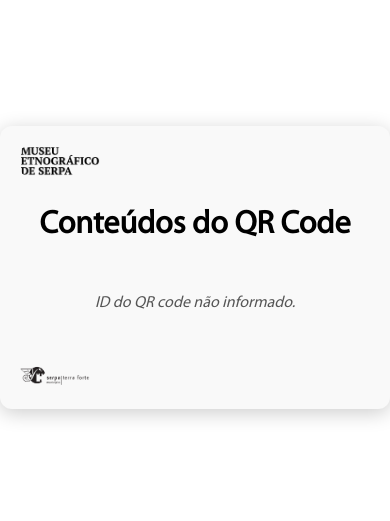
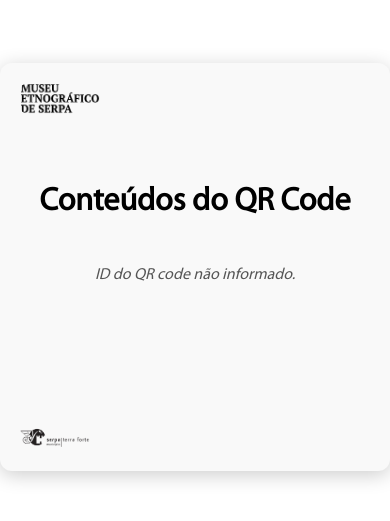
Before and after one commit to rafaeltestes17/qrcodesaudio, a website: page public/qrcode.html in a window 390 px wide. Shown: the part 155-676 px from the top of the page. Drawn offline with Linux system fonts and the light colour scheme.

Commit message:
Atualiza página de QR code para versão responsiva v9

```diff
--- a/public/qrcode.html
+++ b/public/qrcode.html
@@ -2,17 +2,18 @@
 <html lang="pt">
 <head>
 <meta charset="UTF-8">
+<meta name="viewport" content="width=device-width, initial-scale=1.0">
 <title>Conteúdos do QR Code</title>
 <style>
   @font-face {
-    font-family: 'MyriadPro-Regular_0';
+    font-family: 'MyriadPro-Regular';
     src: url('imagens/MyriadPro-Regular_0.otf') format('opentype');
     font-weight: normal;
     font-style: normal;
   }
 
   body {
-    font-family: 'MyriadPro-Regular_0', Arial, sans-serif;
+    font-family: 'MyriadPro-Regular';
     background-color: #ffffff;
     margin: 0;
     padding: 0;
@@ -27,13 +28,18 @@
     width: 500px;
     max-width: 95%;
     background: #f9f9f9;
-    padding: 100px 30px 100px 30px;
+    padding: 150px 30px 150px 30px; /* espaçamento maior para logo topo e fundo */
     box-shadow: 0 4px 20px rgba(0, 0, 0, 0.2);
     border-radius: 12px;
     display: flex;
     overflow-y: auto;
     align-items: stretch;
     flex-direction: column;
+  }
+
+  #content-container {
+    margin-top: 20px; /* reduzindo espaçamento entre título e botões */
+    margin-bottom: 50px; /* mantém espaço para logo de baixo */
   }
 
   .container-wrapper img.logo-top {
@@ -53,14 +59,15 @@
   }
 
   h1 {
-    font-family: 'MyriadPro-Regular_0';
+    font-family: 'MyriadPro-Regular';
     color: #000;
     margin-top: 0;
-    margin-bottom: 30px;
+    margin-bottom: 5px; /* antes era 30px, agora reduzido */
     text-align: center;
   }
 
   .file-btn {
+    font-family: 'MyriadPro-Regular';
     display: block;
     width: 100%;
     max-width: 600px;
@@ -140,7 +147,7 @@
   .message { text-align: center; font-style: italic; color: #555; margin-top: 20px; }
 
   @media(max-width:768px) {
-    .container-wrapper { width: 90%; padding: 80px 20px; }
+    .container-wrapper { width: 90%; padding: 120px 20px 120px 20px; }
     .file-btn { font-size: 16px; height: 70px; margin: 10px 0; }
     .container-wrapper img.logo-top { max-width: 80px; }
     .container-wrapper img.logo-bottom { max-width: 70px; }
```
Lines whose indentation alone changed are shown as unchanged.
